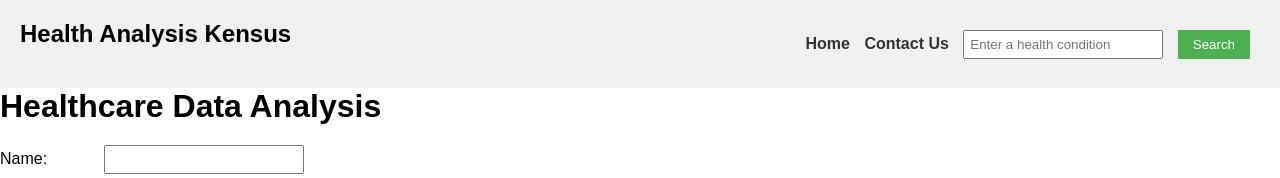
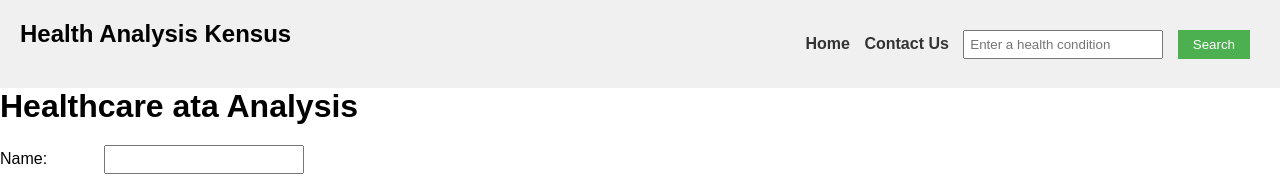
Before and after one commit to KUNZIT/heath_census., a plain HTML site: page index.html in a window 1280 px wide. Shown: the top 178 px of the page. Drawn offline with Linux system fonts and the light colour scheme.

Commit message:
Update index.html

```diff
--- a/index.html
+++ b/index.html
@@ -18,7 +18,7 @@
 </nav>
 <div class="container">
 <div class="analysisForm">
-<h1>Healthcare Data Analysis</h1>
+<h1>Healthcare ata Analysis</h1>
 <div>
 <label for="name">Name:</label>
 <input type="text" id="name">
```
